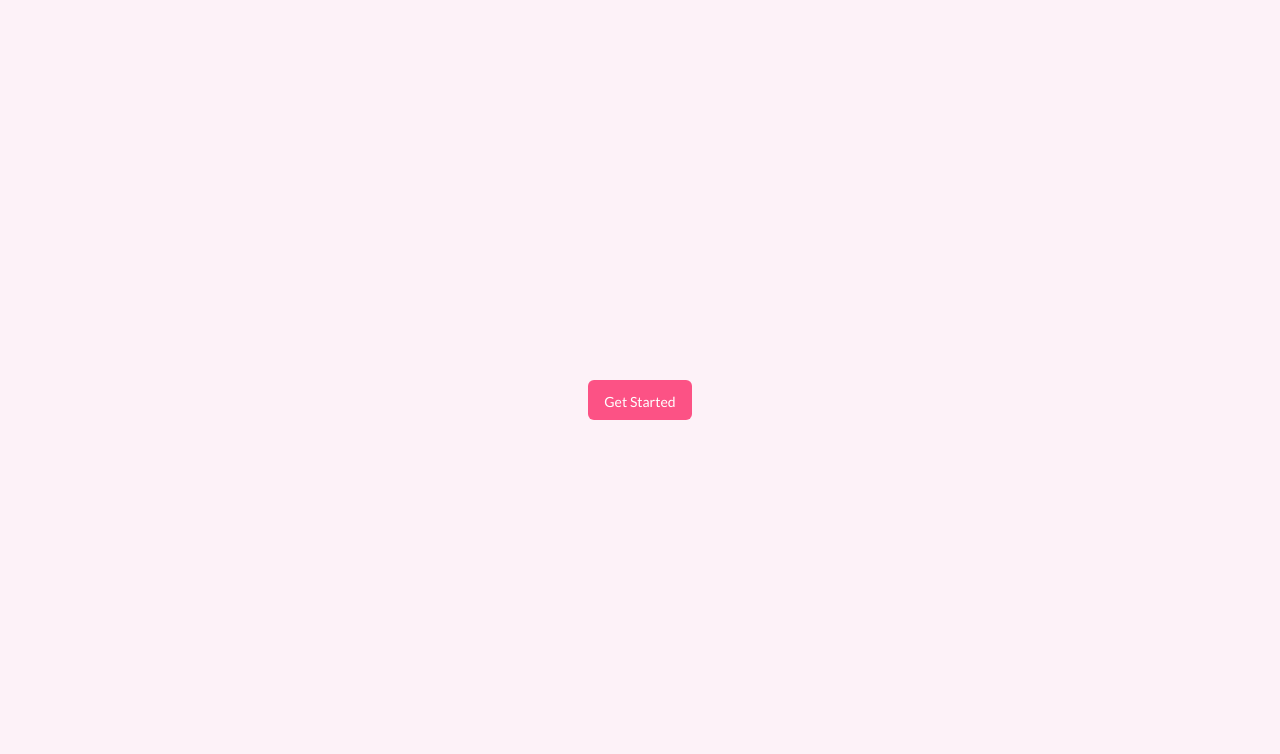
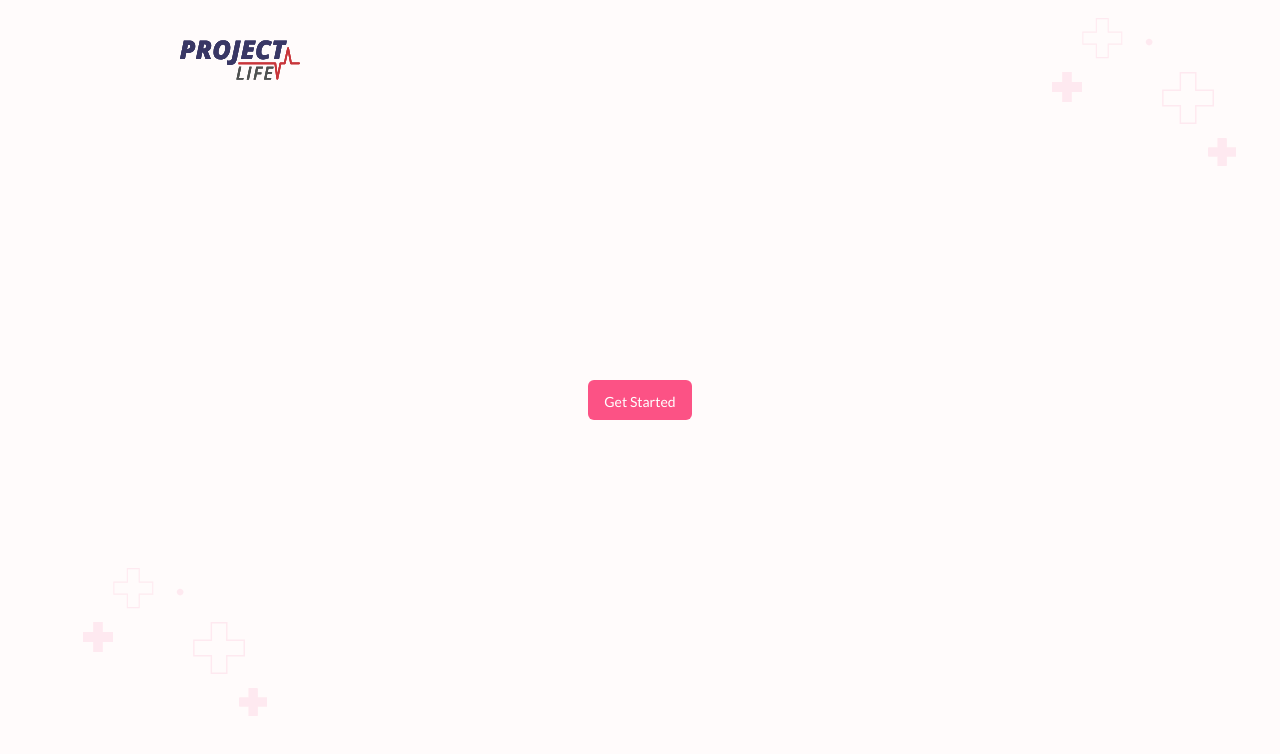
Before and after one commit to heysbr/project-life, a Next.js app: page / in a window 1280 px wide. Shown: the top 754 px of the page. Built offline with nearby package versions, Linux system fonts and the light colour scheme.

Commit message:
style: update Home component layout with background images and logo

```diff
--- a/src/app/page.js
+++ b/src/app/page.js
@@ -1,10 +1,36 @@
 import Button from "@/components/Forms/Button";
+import svg1 from "@/components/images/bg-svg1.svg";
+import svg2 from "@/components/images/bg-svg2.svg";
+import logo from "@/components/images/logo.svg";
+import Image from "next/image";
 import Link from "next/link";
 
 export default function Home() {
   return (
-    <div className="flex items-center justify-center h-screen bg-pink-50">
-      <Button label="Get Started" link="/login"/>
+
+    <div className={`bg-[#FFFBFB]`}>
+      <Image
+        src={svg1}
+        alt=""
+        className="absolute left-11 top-11/16 overflow-hidden"
+      />
+      <Image
+        src={svg2}
+        alt=""
+        className="absolute right-11 down-11/16 overflow-hidden"
+      />
+      <Link
+        href={"/"}
+      >
+        <Image
+          src={logo}
+          alt=""
+          className="absolute left-45  overflow-hidden size-30 "
+        />
+      </Link>
+      <div className="flex flex-col justify-center items-center h-screen w-full ">
+        <Button label="Get Started" link="/login"/>
+      </div>
     </div>
   );
 }
```
